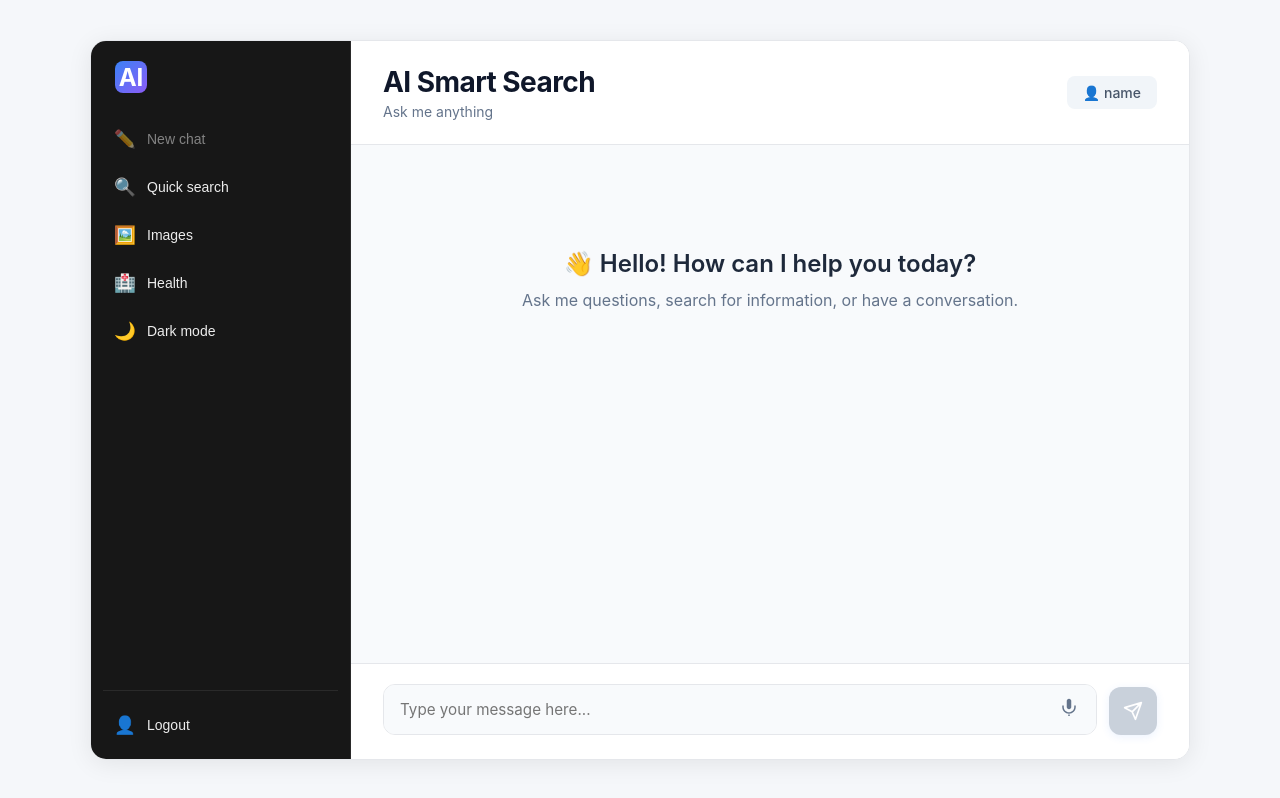
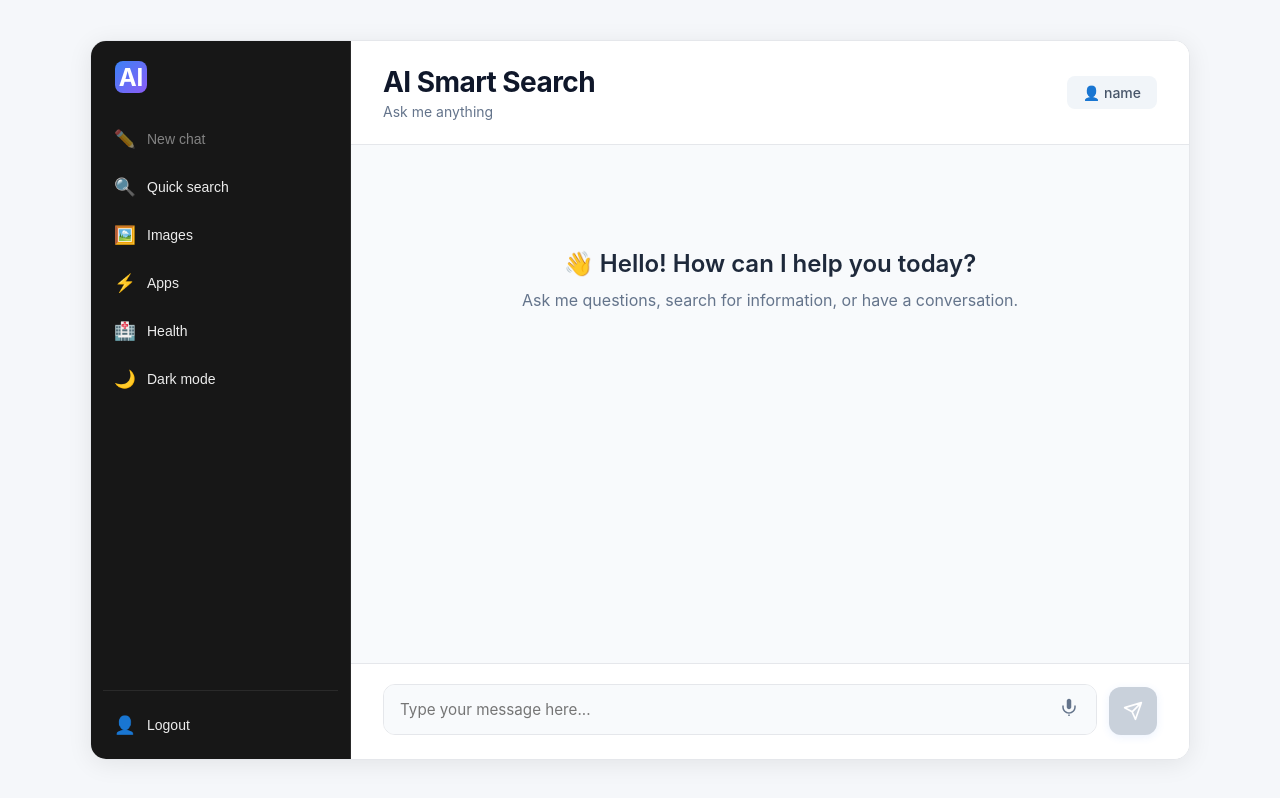
Before and after one commit to rana9031/ai-smart-search, a React (Vite) app: page / in a window 1280 px wide. Both pictures are taken after typing "name@example.com", "Sample123" into the empty fields and a click on the button "Sign In". Built offline with nearby package versions, Linux system fonts and the light colour scheme; the HTML template or start-up script is replaced by a standard one.

Commit message:
Add Apps section with productivity integrations

```diff
--- a/src/App.jsx
+++ b/src/App.jsx
@@ -42,6 +42,17 @@ function App() {
       timestamp: new Date()
     };
     setMessages([healthMessage]);
+    setSidebarOpen(false);
+  };
+
+  const handleAppsMode = () => {
+    const appsMessage = {
+      id: Date.now(),
+      text: "⚡ Apps & Integrations\n\nI can help you with various productivity apps and tools:\n\n📝 Productivity:\n• Task management\n• Note-taking\n• Calendar scheduling\n• Reminders\n\n💼 Business:\n• Email drafting\n• Document creation\n• Data analysis\n• Report generation\n\n🎨 Creative:\n• Content writing\n• Brainstorming\n• Design ideas\n• Marketing copy\n\n🔧 Development:\n• Code assistance\n• Debugging help\n• API documentation\n• Technical writing\n\n📊 Analytics:\n• Data interpretation\n• Chart creation\n• Trend analysis\n• Insights generation\n\nWhat would you like help with?",
+      type: 'ai',
+      timestamp: new Date()
+    };
+    setMessages([appsMessage]);
     setSidebarOpen(false);
   };
 
@@ -182,6 +193,7 @@ function App() {
           onLogout={handleLogout}
           onImageUpload={handleImageUpload}
           onHealthMode={handleHealthMode}
+          onAppsMode={handleAppsMode}
           disabled={isTyping}
           isOpen={sidebarOpen}
           onClose={closeSidebar}
--- a/src/components/Sidebar.jsx
+++ b/src/components/Sidebar.jsx
@@ -8,6 +8,7 @@ function Sidebar({
   onLogout,
   onImageUpload,
   onHealthMode,
+  onAppsMode,
   disabled,
   isOpen,
   onClose
@@ -47,6 +48,15 @@ function Sidebar({
         </button>
 
         <button
+          onClick={() => { onAppsMode(); onClose(); }}
+          className="sidebar-btn"
+          title="Apps & Integrations"
+        >
+          <span className="btn-icon">⚡</span>
+          <span className="btn-label">Apps</span>
+        </button>
+
+        <button
           onClick={() => { onHealthMode(); onClose(); }}
           className="sidebar-btn"
           title="Health assistant"
```
